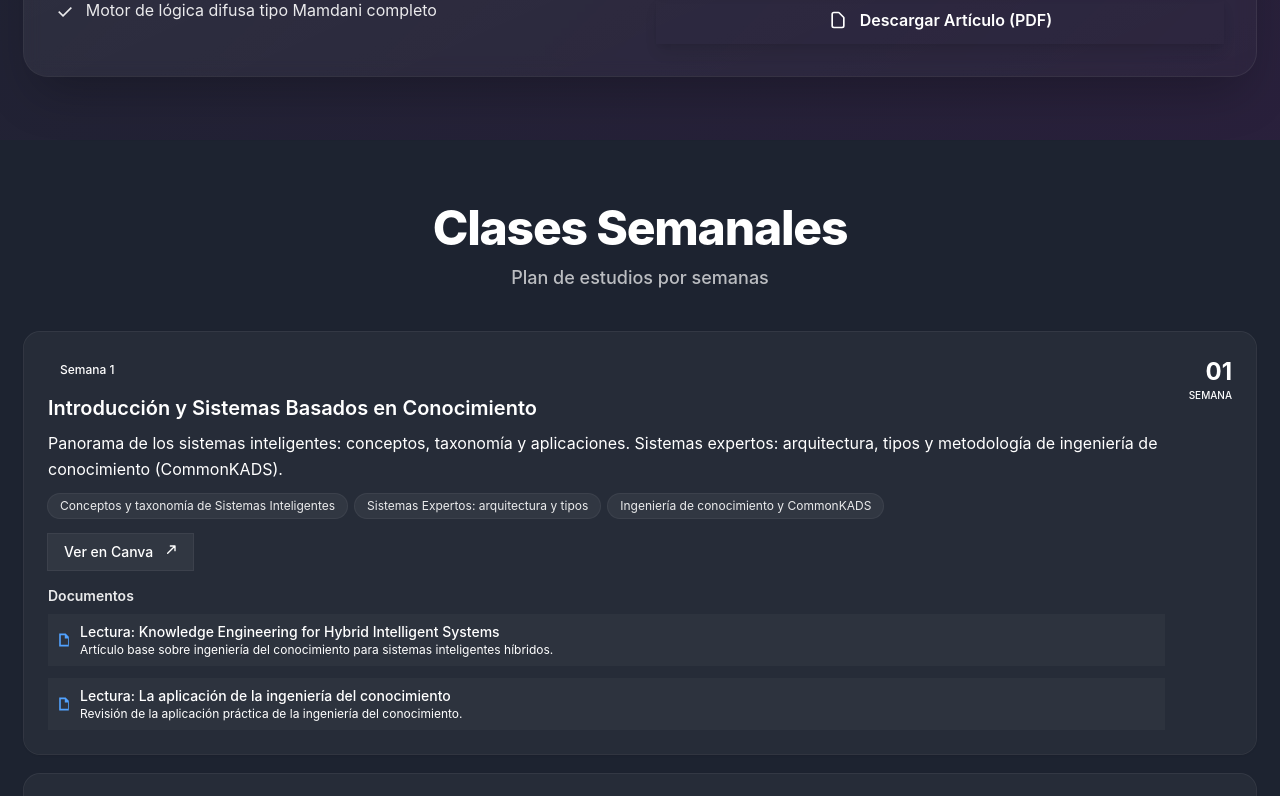
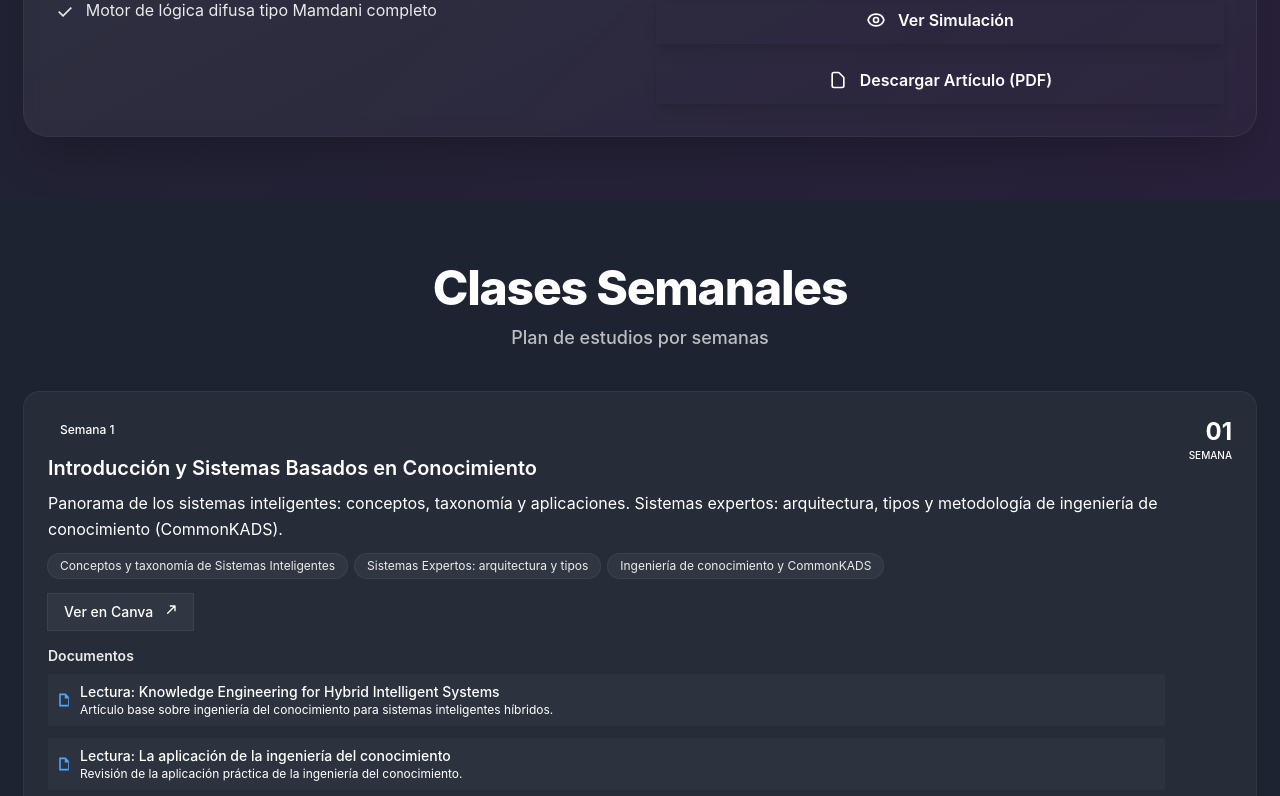
Before and after one commit to PabloS28-del/Sistemas-inteligentes, an Astro site: page / in a window 1280 px wide. Shown: the part 2470-3266 px from the top of the page. Built offline with nearby package versions, Linux system fonts and the light colour scheme; Astro itself is replaced by a stand-in of ours.

Commit message:
feat: add simulation button to partial exam section

```diff
--- a/src/components/App.vue
+++ b/src/components/App.vue
@@ -275,6 +275,19 @@ async function toggleTxtPreview(item: any) {
                     <path d="M12 0c-6.626 0-12 5.373-12 12 0 5.302 3.438 9.8 8.207 11.387.599.111.793-.261.793-.577v-2.234c-3.338.726-4.033-1.416-4.033-1.416-.546-1.387-1.333-1.756-1.333-1.756-1.089-.745.083-.729.083-.729 1.205.084 1.839 1.237 1.839 1.237 1.07 1.834 2.807 1.304 3.492.997.107-.775.418-1.305.762-1.604-2.665-.305-5.467-1.334-5.467-5.931 0-1.311.469-2.381 1.236-3.221-.124-.303-.535-1.524.117-3.176 0 0 1.008-.322 3.301 1.23.957-.266 1.983-.399 3.003-.404 1.02.005 2.047.138 3.006.404 2.291-1.552 3.297-1.23 3.297-1.23.653 1.653.242 2.874.118 3.176.77.84 1.235 1.911 1.235 3.221 0 4.609-2.807 5.624-5.479 5.921.43.372.823 1.102.823 2.222v3.293c0 .319.192.694.801.576 4.765-1.589 8.199-6.086 8.199-11.386 0-6.627-5.373-12-12-12z"/>
                   </svg>
                   Ver Repositorio en GitHub
+                </a>
+
+                <a
+                  href="https://examen-parcial-si-front.vercel.app/"
+                  target="_blank"
+                  rel="noopener noreferrer"
+                  class="flex items-center justify-center gap-3 px-6 py-3 rounded-xl bg-primary hover:bg-primary/80 text-white font-semibold transition shadow-lg hover:shadow-xl"
+                >
+                  <svg class="w-5 h-5" fill="none" stroke="currentColor" viewBox="0 0 24 24">
+                    <path stroke-linecap="round" stroke-linejoin="round" stroke-width="2" d="M15 12a3 3 0 11-6 0 3 3 0 016 0z"/>
+                    <path stroke-linecap="round" stroke-linejoin="round" stroke-width="2" d="M2.458 12C3.732 7.943 7.523 5 12 5c4.478 0 8.268 2.943 9.542 7-1.274 4.057-5.064 7-9.542 7-4.477 0-8.268-2.943-9.542-7z"/>
+                  </svg>
+                  Ver Simulación
                 </a>
 
                 <a
```
